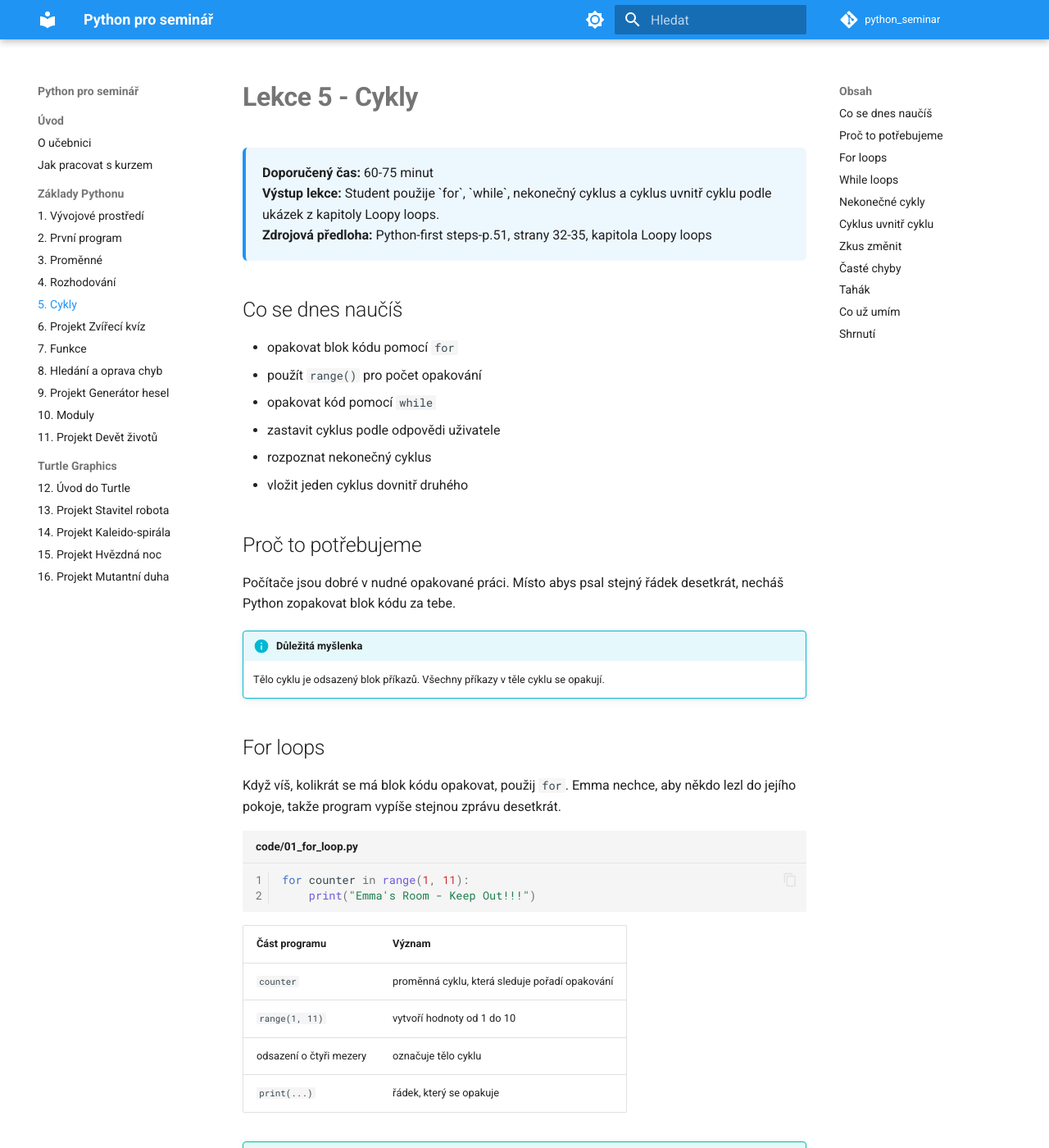
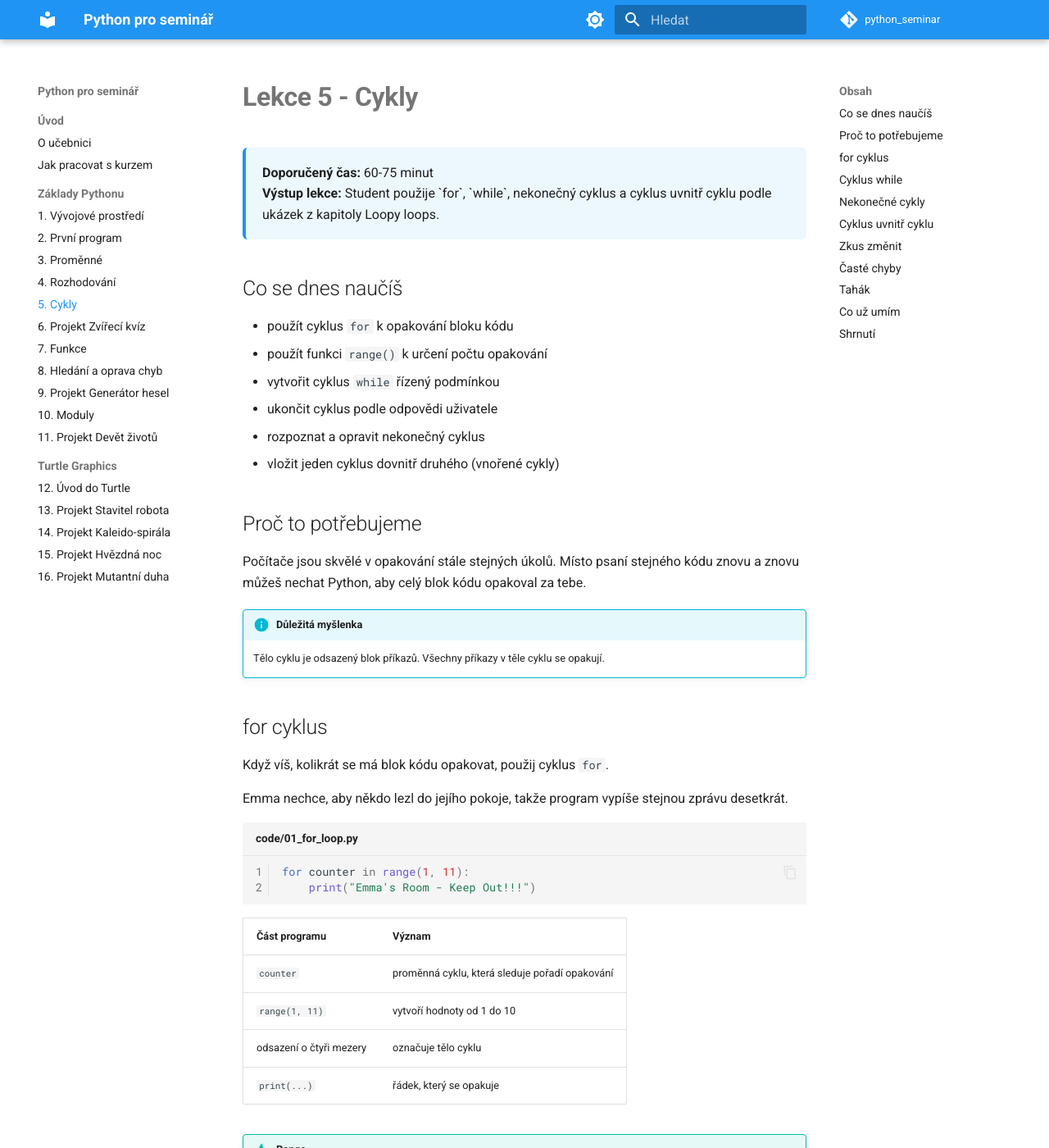
Before and after one commit to faitjaroslav-byte/python_seminar, an MkDocs documentation site: the page built from docs/05-cykly/index.md, in a window 1280 px wide and 1400 px high. Shown: the whole window at 82% size. Built offline with MkDocs 1.6.1 and Material for MkDocs 9.7.7, drawn with Linux system fonts in a browser that asks for light colours; comment, search, counter and statistics services are not loaded; some of the changed text lies outside the part shown.

Commit message:
Lesson 5 - text corrections

````diff
--- a/docs/05-cykly/index.md
+++ b/docs/05-cykly/index.md
@@ -3,28 +3,30 @@
 <div class="lesson-meta">
 <strong>Doporučený čas:</strong> 60-75 minut<br>
 <strong>Výstup lekce:</strong> Student použije `for`, `while`, nekonečný cyklus a cyklus uvnitř cyklu podle ukázek z kapitoly Loopy loops.<br>
-<strong>Zdrojová předloha:</strong> Python-first steps-p.51, strany 32-35, kapitola Loopy loops
 </div>
 
 ## Co se dnes naučíš
 
-- opakovat blok kódu pomocí `for`
-- použít `range()` pro počet opakování
-- opakovat kód pomocí `while`
-- zastavit cyklus podle odpovědi uživatele
-- rozpoznat nekonečný cyklus
-- vložit jeden cyklus dovnitř druhého
+- použít cyklus `for` k opakování bloku kódu
+- použít funkci `range()` k určení počtu opakování
+- vytvořit cyklus `while` řízený podmínkou
+- ukončit cyklus podle odpovědi uživatele
+- rozpoznat a opravit nekonečný cyklus
+- vložit jeden cyklus dovnitř druhého (vnořené cykly)
+
 
 ## Proč to potřebujeme
 
-Počítače jsou dobré v nudné opakované práci. Místo abys psal stejný řádek desetkrát, necháš Python zopakovat blok kódu za tebe.
+Počítače jsou skvělé v opakování stále stejných úkolů. Místo psaní stejného kódu znovu a znovu můžeš nechat Python, aby celý blok kódu opakoval za tebe.
 
 !!! info "Důležitá myšlenka"
     Tělo cyklu je odsazený blok příkazů. Všechny příkazy v těle cyklu se opakují.
 
-## For loops
+## for cyklus
 
-Když víš, kolikrát se má blok kódu opakovat, použij `for`. Emma nechce, aby někdo lezl do jejího pokoje, takže program vypíše stejnou zprávu desetkrát.
+Když víš, kolikrát se má blok kódu opakovat, použij cyklus `for`.
+
+Emma nechce, aby někdo lezl do jejího pokoje, takže program vypíše stejnou zprávu desetkrát.
 
 ```python title="code/01_for_loop.py" linenums="1"
 for counter in range(1, 11):
@@ -41,9 +43,11 @@ for counter in range(1, 11):
 !!! tip "Range"
     `range(1, 11)` znamená čísla 1 až 10. Poslední hranice není zahrnutá.
 
-## While loops
+## Cyklus while
 
-Když nevíš předem, kolikrát se má cyklus opakovat, použij `while`. Ahmed počítá, kolik hrochů už balancuje na sobě, a vždy se zeptá, jestli má přidat dalšího.
+Když nevíš předem, kolikrát se má cyklus opakovat, použij `while`.
+
+Ahmed počítá, kolik hrochů už balancuje na sobě, a vždy se zeptá, jestli má přidat dalšího.
 
 ```python title="code/02_while_hippos.py" linenums="1"
 hippos = 0
@@ -65,7 +69,7 @@ while answer == "y":
 
 ## Nekonečné cykly
 
-Někdy chceš, aby program běžel pořád. Ukážeme si to na cyklu, který nikdy nemá nepravdivou podmínku.
+Někdy potřebujeme, aby program běžel nepřetržitě. Toho dosáhneme cyklem, jehož podmínka je vždy pravdivá. Takový cyklus se nikdy sám neukončí.
 
 ```python title="code/03_infinite_loop.py" linenums="1"
 while True:
@@ -111,21 +115,21 @@ Tento program vypíše dvakrát `Hip` a potom `Hooray!`. Celý vzor zopakuje tř
 
 | Zápis | K čemu slouží |
 | --- | --- |
-| `for counter in range(1, 11):` | opakování známý počet krát |
-| `while answer == "y":` | opakování podle podmínky |
-| `while True:` | nekonečný cyklus |
+| `for counter in range(1, 11):` | opakuje blok kódu 10x |
+| `while answer == "y":` | opakuje blok kódu dokud platí podmínka |
+| `while True:` | vytváří (nekonečný) cyklus |
 | `str(number)` | převod čísla na řetězec |
-| vnořený cyklus | cyklus zapsaný uvnitř jiného cyklu |
+| vnořený cyklus | cyklus umístěný uvnitř jiného cyklu |
 
 ## Co už umím
 
-- [ ] umím použít `for` s `range()`
+- [ ] umím použít cyklus `for` s počtem opakování `range()`
 - [ ] rozumím tělu cyklu a odsazení
-- [ ] umím použít `while`
-- [ ] vím, jak vznikne nekonečný cyklus
+- [ ] umím použít podmíněný cyklus `while`
+- [ ] vím, jak vznikne nekonečný cyklus a jak ho ukončit
 - [ ] poznám cyklus uvnitř cyklu
 
 ## Shrnutí
 
 !!! success "Zapamatuj si"
-    `for` se hodí, když znáš počet opakování. `while` se hodí, když cyklus závisí na podmínce. V obou případech Python opakuje odsazené tělo cyklu.
+    `for` se hodí, když předem víš kolikrát se má kód opakovat. `while` použij když opakování závisí na splnění podmínky. V obou případech Python opakuje blok kódu se stejným odsazením.
````
Also changed, not shown: other parts of docs/05-cykly/index.md (+1 -1 lines).
